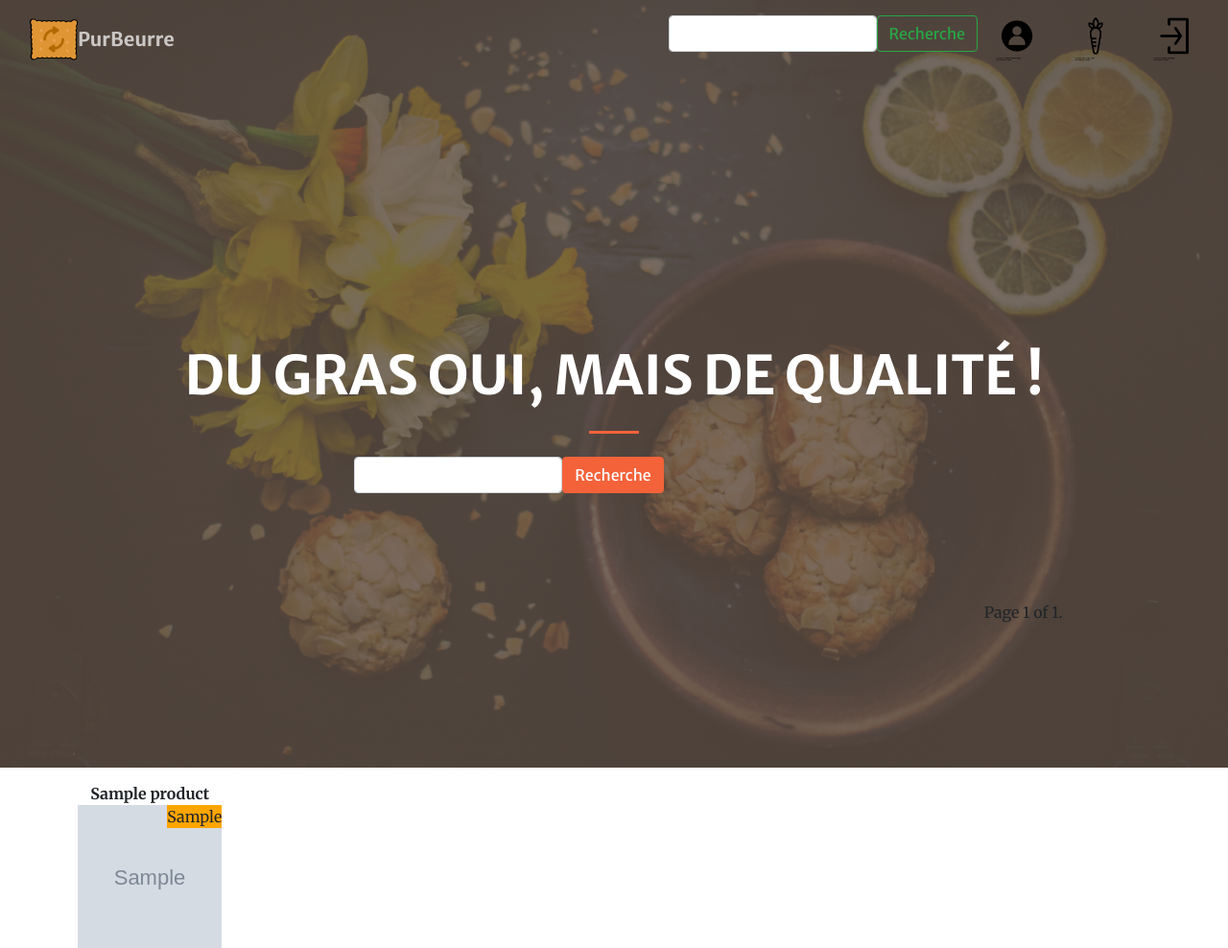
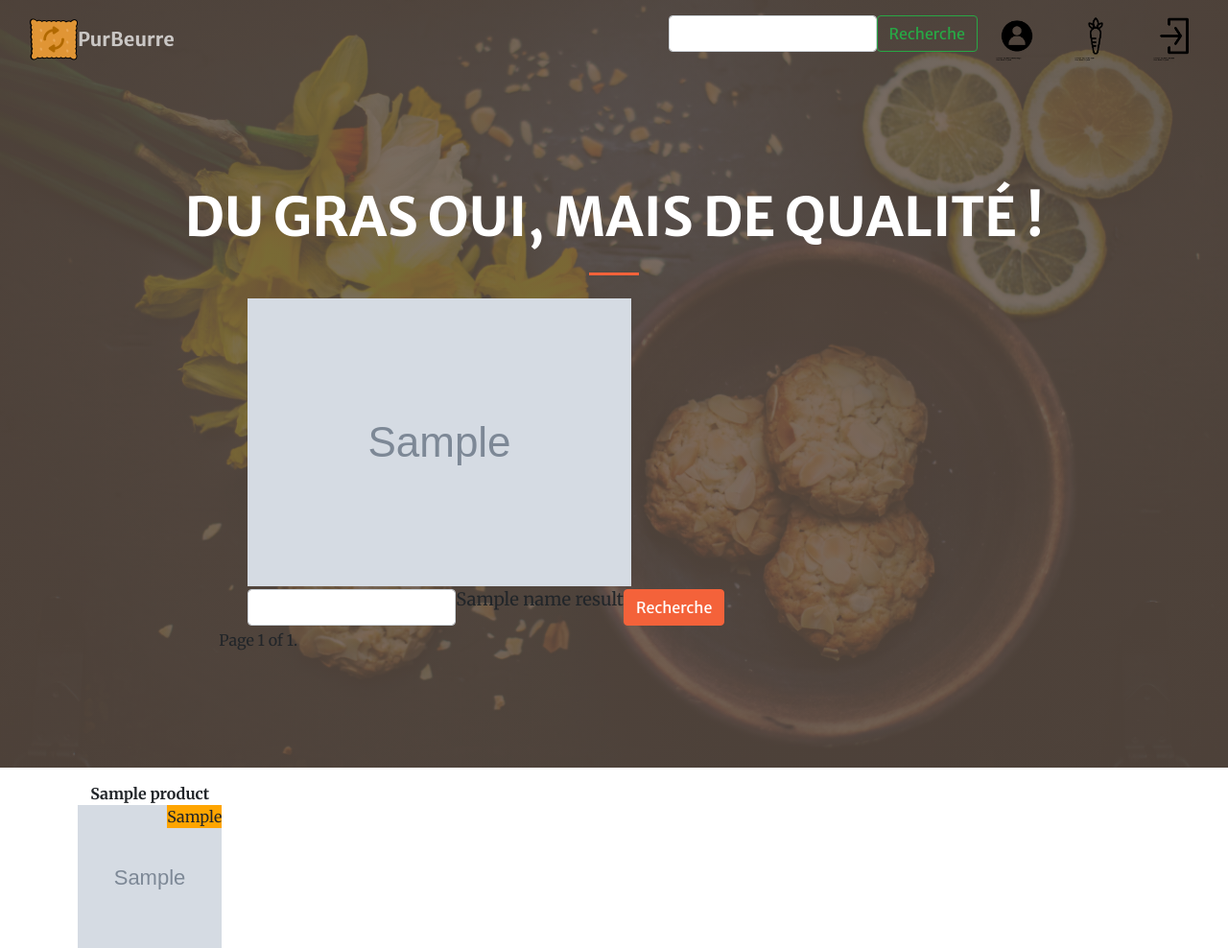
Before and after one commit to Kyossen/PurBeurre---Project_8, a Django app: template search/templates/search/result.html in a window 1280 px wide. Shown: the top 988 px of the page at 96% size. Run offline with Django 3.2, Linux system fonts and the light colour scheme; tables that the repository leaves empty hold one stand-in row (values such as "Sample post"); the template is opened without the code that fills it: values that come from a table or form of the project are taken from there, most other values are stand-ins (such as "Sample title", 1, 10 or a date in 2020); grey boxes marked "Sample" are stand-in pictures; some libraries are stand-ins or nearby versions.

Commit message:
Update
Update

```diff
--- a/search/templates/search/result.html
+++ b/search/templates/search/result.html
@@ -16,14 +16,16 @@
                     {% csrf_token %}
                     <div class="form-inline pull-right mid_find">
 
-                        <div id="query_search"
-                             class="form-group {% if form.userFood.errors %}has-warning has-feedback{% endif %}">
+
+                        <div class="container form-group {% if form.userFood.errors %}has-warning has-feedback{% endif %}">
+                            <img class="img_res" src="{{ img_result }}">
+                            <div class="place_find_style">
                                 <label for="{{ form.userFood.id_for_label }}">
                                     {{ form_food.food }}
-                                <!--{{ name_result }}
-                                {{ img_result }}-->
+                                    <p class="product_result_res">{{ name_result }}</p>
+
+                                    <button class="btn btn-primary btn-xs js-scroll-trigger">Recherche</button>
                             </div>
-                        <button class="btn btn-primary btn-xs js-scroll-trigger">Recherche</button>
                         </div>
                 </form>
             </div>
```
Lines whose indentation alone changed are shown as unchanged.
